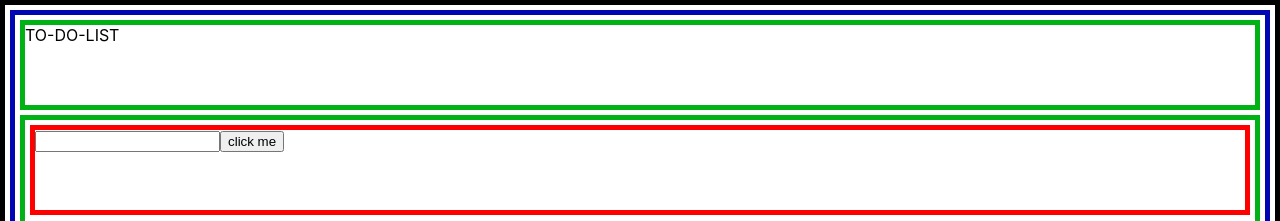
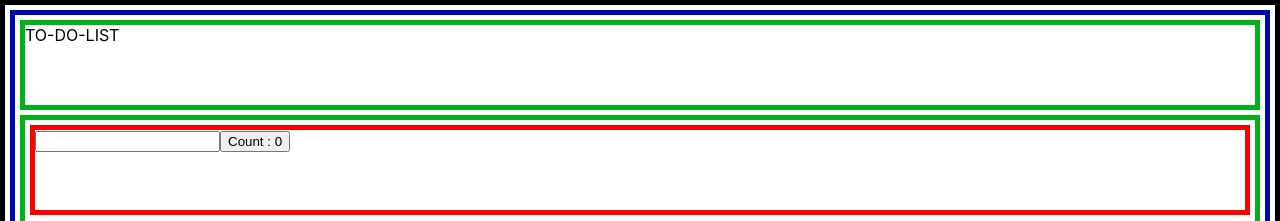
Before and after one commit to Luqmanmbutt/to-do-list-2, a React (Create React App) app in the folder to-to-list/: page / in a window 1280 px wide. Shown: the top 221 px of the page. Built offline with nearby package versions, Linux system fonts and the light colour scheme.

Commit message:
added a count onClick as example to understand how useState works

```diff
--- a/to-to-list/src/App.js
+++ b/to-to-list/src/App.js
@@ -3,28 +3,27 @@ import './App.css';
 
 
 
-function App() {
-
-const AddToList = () => {
-
-const [inputValue, setInputValue] = useState('');
-
-
-
-const handleInputChange = (event) => {
-  setInputValue(event.target.value)
-
-
-}
-console.log("its working", handleInputChange())
-
-
-}
+/**
+ * useState Explained..
+ *
+ *  The useState hook is a React hook that allows you to add a state to a functional component. The state is data that changes over time, and it is used to keep track of the current state of your component. The useState hook returns an array with two values: the current state value and a function to update it.
+ *
+ */
 
 
 
 
+function App() {
 
+// const [value, setValue] = useState([])
+// const [itemValue, setItemValue] = useState("")
+// console.log("working" , typeof itemValue)
+
+const [count, setCount] = useState(0)
+
+const handleClick = () => {
+  setCount(count + 1);
+}
 
 
   return (
@@ -37,7 +36,7 @@ console.log("its working", handleInputChange())
 
           <div className='add-to-list-container'>
              <input></input>
-             <button> click me </button>
+             <button onClick={handleClick}> Count : {count} </button>
           </div>
         </div>
       </div>
```
